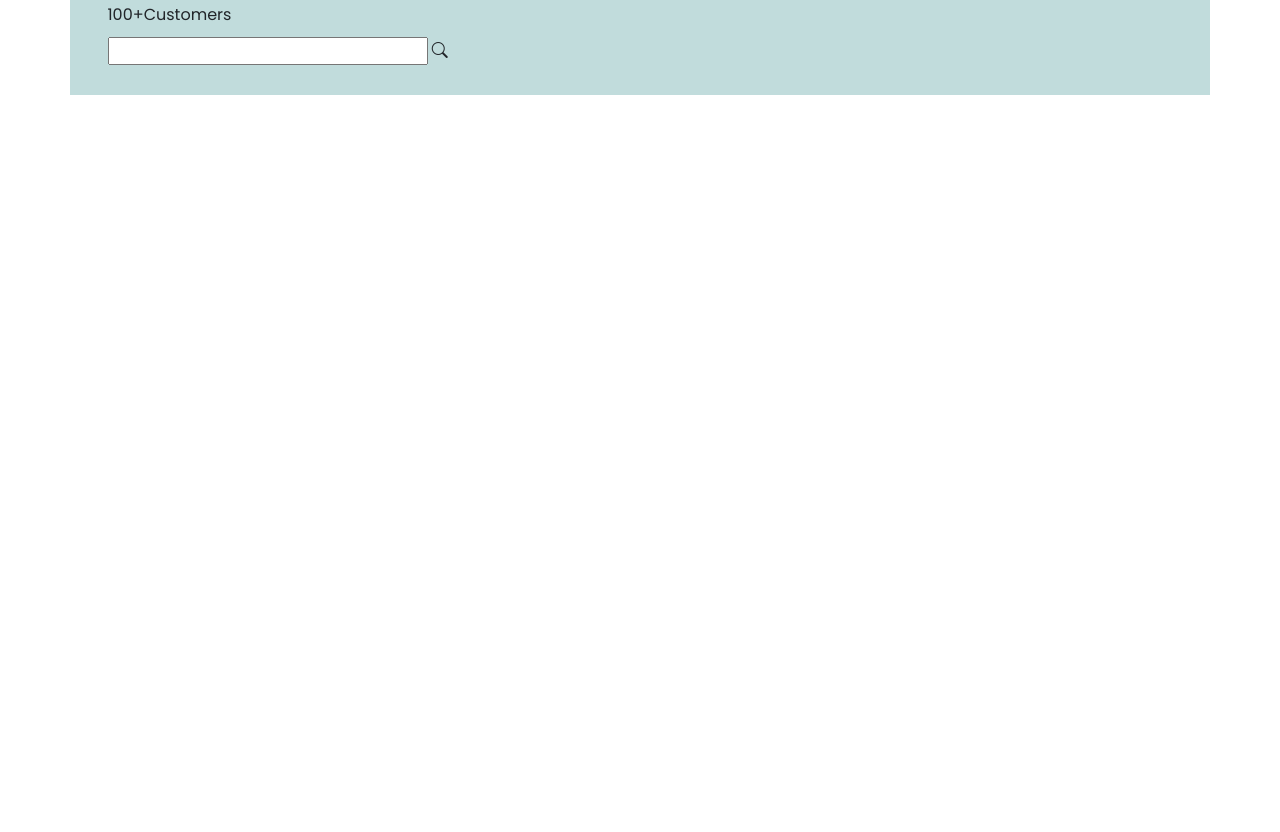
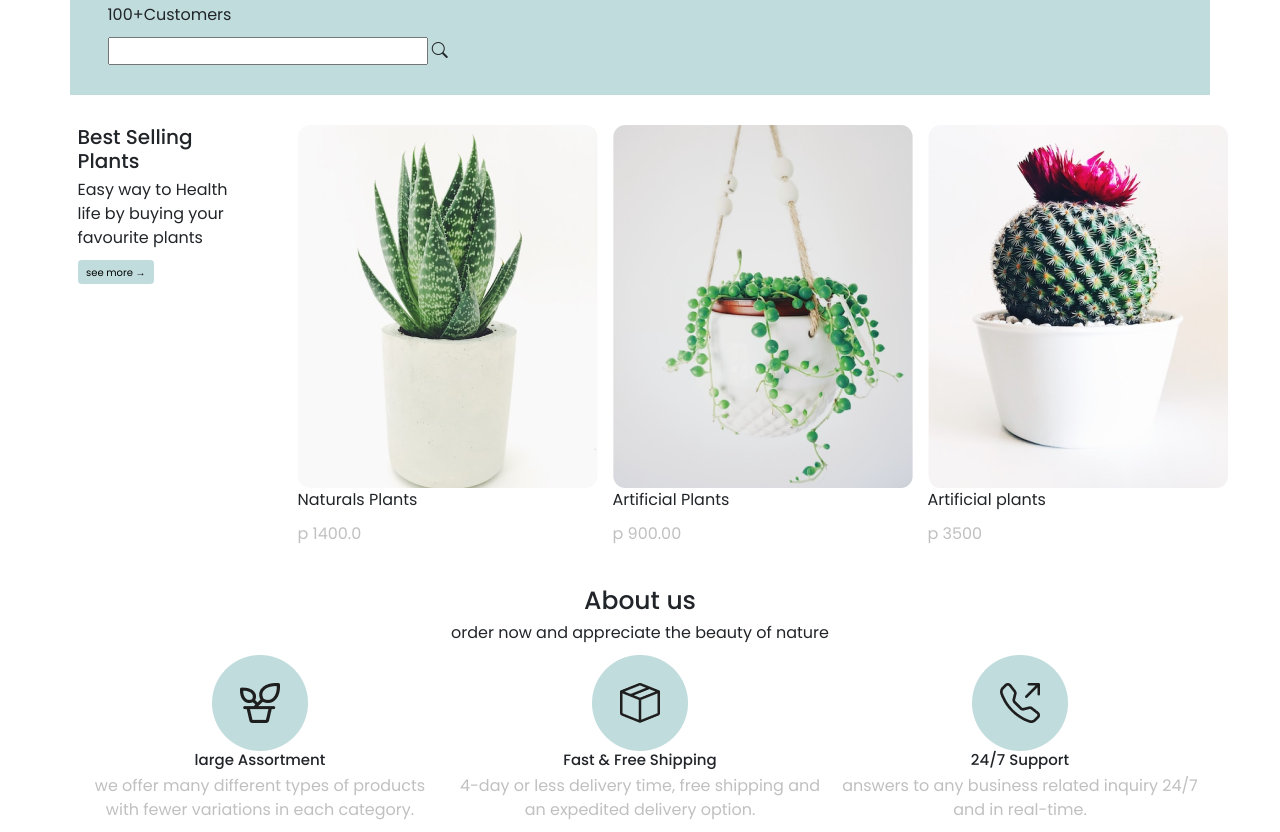
Before and after one commit to asadullahbd/Buy-your-dream-plants, a plain HTML site: page index.html in a window 1280 px wide. Shown: the part 298-1130 px from the top of the page. Before the commit the page ends 800 px from the top, so only its background shows below. Drawn offline with nearby package versions, Linux system fonts and the light colour scheme.

Commit message:
asalamualikum

```diff
--- a/index.html
+++ b/index.html
@@ -73,7 +73,49 @@
             <!-- HERO SECTION END  -->
         </div>
     </header>
+     <!-- SECTION Best Selling  -->
+    <div class="container mt-5">
+      <div class="row gap-5">
+          <div class="col-lg-2"> <h2>Best Selling Plants</h2>
+          <p>Easy way to Health life by buying your favourite plants</p>
+          <button class="btn" style="background-color: #C1DCDC;"><a href="">see more &#8594;</a></button>
+          </div>
+          <div class="col-lg-3">
+              <img src="./image/Frame 9.png" alt="">
+              <p>Naturals Plants</p>
+              <p>p 1400.0 </p>
+          </div>
+          <div class="col-lg-3"><img src="./image/Frame 8.png" alt="">
+          <p>Artificial Plants</p>
+      <p>p 900.00</p></div>
+          <div class="col-lg-3"><img src="./image/Frame 7.png" alt="">
+          <p>Artificial plants</p>
+      <p>p 3500</p></div>
+      </div>
+  </div>
+   <!-- SECTION Best Selling End -->
+   <!--About us-->
+   <div class="container mt-5">
+    <div class="row  text-center"><h1>About us</h1>
+        <p>order now and appreciate the beauty of nature</p>
+</div>
+<div class="row">
+   <div class="col-lg-4 text-center"><img src="./image/Group 1.png" alt="">
+<h4>large Assortment</h4>
+<p>we offer many different types of products with fewer variations in each category.</p>
+</div>
+   <div class="col-lg-4 text-center"><img src="./image/Group 14.png" alt="">
+<h4>Fast & Free Shipping</h4>
+<p>4-day or less delivery time, free shipping and an expedited delivery option.</p>
+</div>
+   <div class="col-lg-4 text-center"><img src="./image/Group 1 (1).png" alt="">
+<h4>24/7 Support</h4>
 
+<p>answers to any business related inquiry 24/7 and in real-time.</p></div>
+</div>
+</div>
+
+<!--Aboutus end-->
     <!-- BOOTSTRAP JS CDN START  -->
     <script src="https://cdn.jsdelivr.net/npm/bootstrap@5.3.3/dist/js/bootstrap.bundle.min.js" integrity="sha384-YvpcrYf0tY3lHB60NNkmXc5s9fDVZLESaAA55NDzOxhy9GkcIdslK1eN7N6jIeHz" crossorigin="anonymous"></script>
     <!-- BOOTSTRAP JS CDN END -->
--- a/style.css
+++ b/style.css
@@ -46,3 +46,16 @@ nav ul a.contacts:hover{
     font-size:6.4rem ;
 }
 /* HERO DESIGN END */
+/*BEst selling strat*/
+.btn a{
+    text-decoration: none;
+    color: black;
+    background-color: #C1DCDC;
+}
+.col-lg-3 p:last-child{
+    color:silver
+}
+.col-lg-4 p{
+    color:silver ;
+}
+/*Best selling End*/
```
Also changed, not shown: image/Frame 36.png (added), image/Frame 37.png (added), image/Frame 38.png (added), image/Frame 7.png (added), image/Frame 8.png (added), image/Frame 9.png (added), image/Group 1 (1).png (added), image/Group 1.png (added), image/Group 10.png (added), image/Group 14.png (added), image/Group 9.png (added), image/Screenshot_162.jpg (added), image/Screenshot_163.jpg (added).
